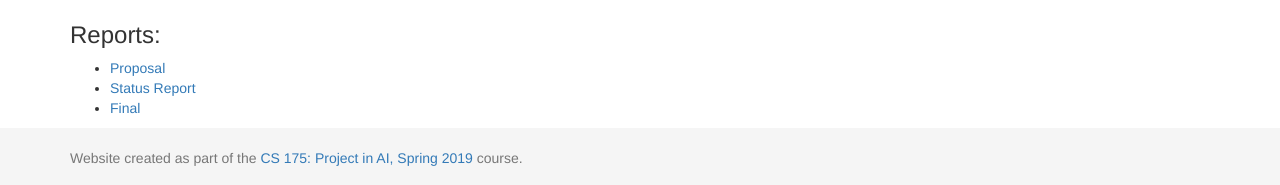
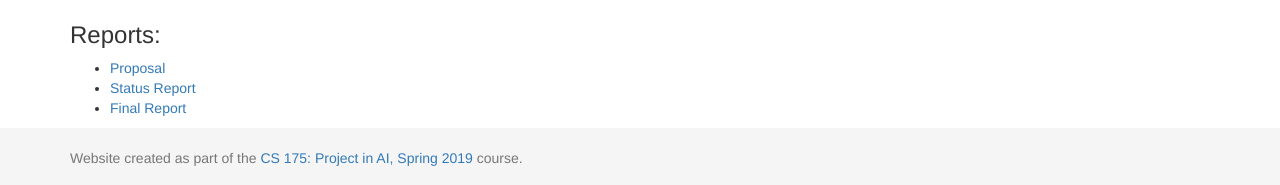
Before and after one commit to SalehO/GolumGlobe, a Jekyll site: the page built from docs/index.md, in a window 1280 px wide and 900 px high, scrolled down 1104 px. Shown: the part 712-897 px from the top of the window. Built offline with Jekyll 4.4.1, drawn with Linux system fonts in a browser that asks for light colours.

Commit message:
Update index.md

```diff
--- a/docs/index.md
+++ b/docs/index.md
@@ -61,7 +61,7 @@
 At this point the agent observes a smell on this block indicating that there is a monster adjacent to their current block. With all of their previous observations they can now infer that the block above their current position has a high likelihood that there is a monster there due to the fact that the block "B" also exhibits a stench.
 
 ## How does the agent work?
-The agent navigates through the map by utilizing a reinforced learning algorithm incorporating a Q-Table to store observations. The agent remembers observations from previous maps and uses those observations of previous maps along with the Q-table from the current map to learn and choose what step to take next. For more information regarding our Golem Globe Minecraft AI please visit our [Final Report](https://soberanc.github.io/GolemGlobe/final.md)
+The agent navigates through the map by utilizing a reinforced learning algorithm incorporating a Q-Table to store observations. The agent remembers observations from previous maps and uses those observations of previous maps along with the Q-table from the current map to learn and choose what step to take next. For more information regarding our Golem Globe Minecraft AI please visit our [Final Report](https://soberanc.github.io/GolemGlobe/final.html)
 
 ## Source code:
 - [Code](https://github.com/soberanc/GolemGlobe)
@@ -70,4 +70,4 @@
 
  - [Proposal](https://soberanc.github.io/GolemGlobe/proposal.html)
  - [Status Report](https://soberanc.github.io/GolemGlobe/status.html)
- - [Final](https://soberanc.github.io/GolemGlobe/final.html)
+ - [Final Report](https://soberanc.github.io/GolemGlobe/final.html)
```
